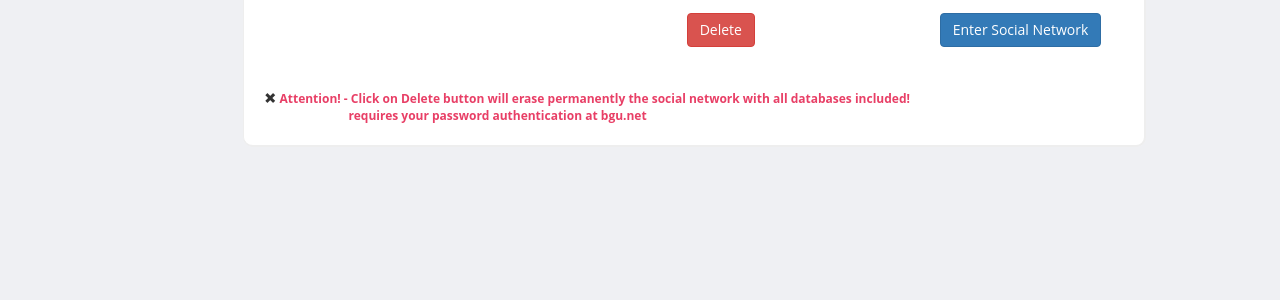
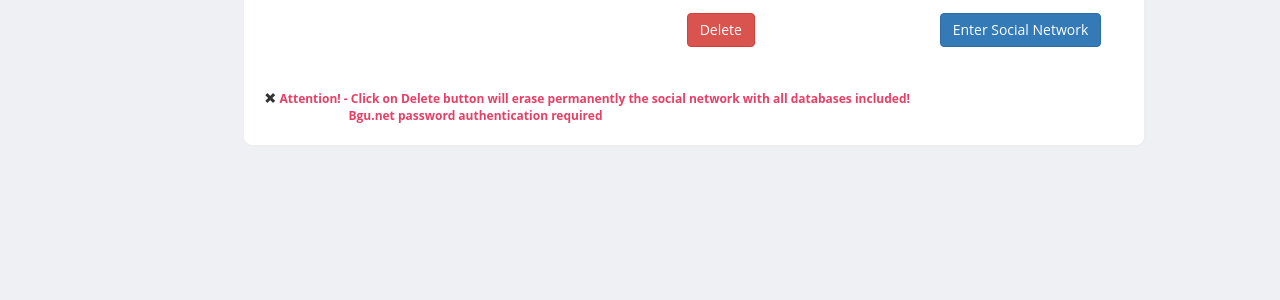
Before and after one commit to ofergoli/elgg_project, a PHP site: page /sites/my_social_networks.php in a window 1280 px wide. Shown: the part 379-679 px from the top of the page. Run offline with PHP 8.4, Linux system fonts and the light colour scheme; the visitor is signed in with stand-in values (Sample User, id 1); tables that the repository leaves empty or names only in its code hold one stand-in row (values such as "Sample post").

Commit message:
alert change

```diff
--- a/my_social_networks.php
+++ b/my_social_networks.php
@@ -162,7 +162,7 @@
                   </table>
             </div>
           </div>
-          <i class="glyphicon glyphicon-remove"></i><span id="im_note">   Attention! - Click on <b>Delete</b> button will erase permanently the social network with all databases included!<br/> &nbsp;&nbsp;&nbsp;&nbsp;&nbsp;&nbsp;&nbsp;&nbsp;&nbsp;&nbsp;&nbsp;&nbsp;&nbsp;&nbsp;&nbsp;&nbsp;&nbsp;&nbsp;&nbsp;&nbsp;&nbsp;&nbsp;&nbsp;&nbsp;&nbsp;&nbsp;&nbsp;requires your password authentication at bgu.net</span>
+          <i class="glyphicon glyphicon-remove"></i><span id="im_note">   Attention! - Click on <b>Delete</b> button will erase permanently the social network with all databases included!<br/> &nbsp;&nbsp;&nbsp;&nbsp;&nbsp;&nbsp;&nbsp;&nbsp;&nbsp;&nbsp;&nbsp;&nbsp;&nbsp;&nbsp;&nbsp;&nbsp;&nbsp;&nbsp;&nbsp;&nbsp;&nbsp;&nbsp;&nbsp;&nbsp;&nbsp;&nbsp;&nbsp;Bgu.net password authentication required</span>
         </div>
 
         <div id="space"></div>
```
